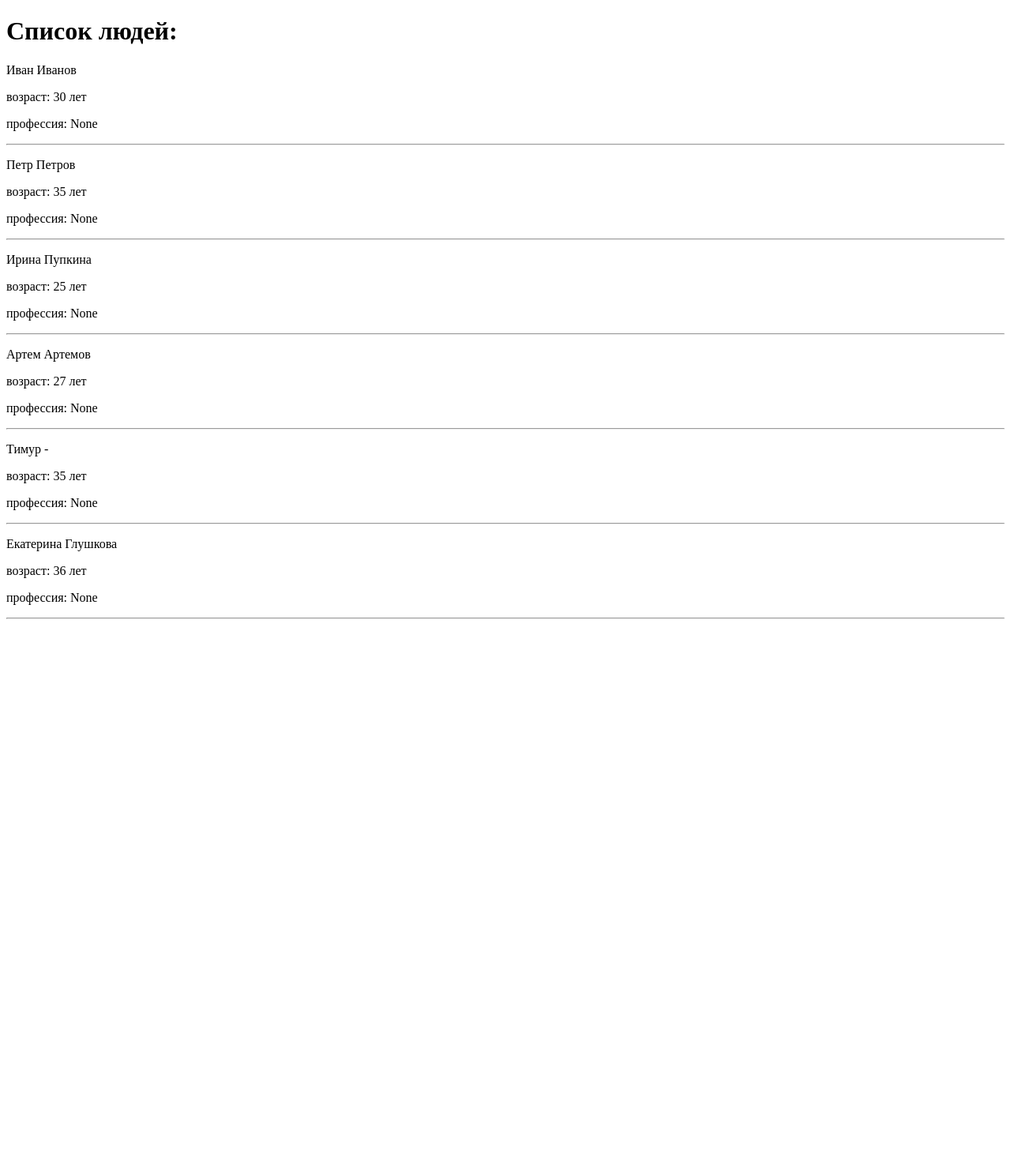
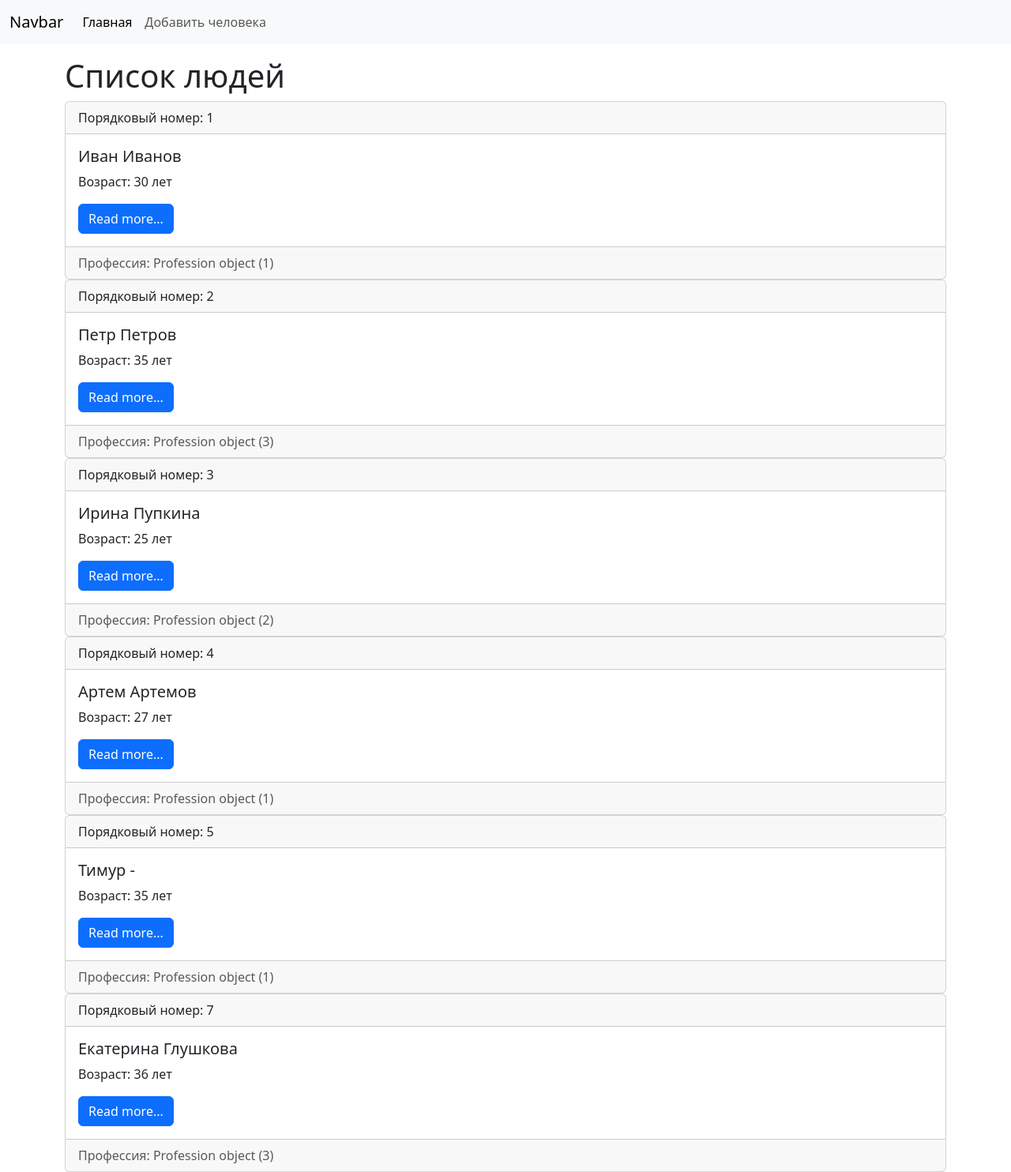
Before and after one commit to Zhenua82/django_project, a Django app: page /news/homework/home/ in a window 1280 px wide. Shown: the whole page at 79% size. Before the commit the page ends 784 px from the top, so only its background shows below. Run offline with Django 4.2, Linux system fonts and the light colour scheme; data comes from the database, SQL or seed files in the repository; both versions use the stored data as it was after the commit.

Commit message:
шаблоны дз

```diff
--- a/NewsProject/NewsPoject/homework/models.py
+++ b/NewsProject/NewsPoject/homework/models.py
@@ -5,11 +5,19 @@
     Name = models.CharField(max_length=150, verbose_name='Имя')
     Last_name = models.TextField(blank=True, verbose_name='Фамилия')
     age = models.IntegerField(verbose_name='Возраст')
-    profession = models.CharField(max_length=150, verbose_name='Профессия')
+    profession = models.CharField(max_length=150)
     photo = models.ImageField(upload_to='media/%Y/%m/%d', verbose_name='Фото')
     is_published = models.BooleanField(default=True, verbose_name='Публикация')
-
+    profess = models.ForeignKey('Profession', on_delete=models.PROTECT, null=True, verbose_name='Профессия')
     class Meta:
         verbose_name='людей'
         verbose_name_plural='Люди'
         ordering = ['id']
+
+class Profession(models.Model):
+    title = models.CharField(max_length=150, db_index=True, verbose_name='Профессия')
+
+    class Meta:
+        verbose_name = 'Профессия'
+        verbose_name_plural = 'Профессии'
+        ordering = ['title']
--- a/NewsProject/NewsPoject/homework/templates/homework/home.html
+++ b/NewsProject/NewsPoject/homework/templates/homework/home.html
@@ -1,19 +1,57 @@
-<!DOCTYPE html>
+<!doctype html>
 <html lang="en">
   <head>
-    <meta charset="UTF-8">
+    <meta charset="utf-8">
+    <meta name="viewport" content="width=device-width, initial-scale=1">
     <title>{{ title }}</title>
+    <link href="https://cdn.jsdelivr.net/npm/bootstrap@5.3.0-alpha3/dist/css/bootstrap.min.css" rel="stylesheet" integrity="sha384-KK94CHFLLe+nY2dmCWGMq91rCGa5gtU4mk92HdvYe+M/SXH301p5ILy+dN9+nJOZ" crossorigin="anonymous">
   </head>
   <body>
-<h1>{{ title2 }}</h1>
+
+      <nav class="navbar navbar-expand-lg bg-body-tertiary">
+      <div class="container-fluid">
+        <a class="navbar-brand" href="#">Navbar</a>
+        <button class="navbar-toggler" type="button" data-bs-toggle="collapse" data-bs-target="#navbarNav" aria-controls="navbarNav" aria-expanded="false" aria-label="Toggle navigation">
+          <span class="navbar-toggler-icon"></span>
+        </button>
+        <div class="collapse navbar-collapse" id="navbarNav">
+          <ul class="navbar-nav">
+            <li class="nav-item">
+              <a class="nav-link active" aria-current="page" href="#">Главная</a>
+            </li>
+            <li class="nav-item">
+              <a class="nav-link" href="#">Добавить человека</a>
+            </li>
+          </ul>
+        </div>
+      </div>
+    </nav>
+
+      <div class="container mt-3">
+          <h1> {{title}}</h1>
+          <div class="row">
+              <div class="col-md-12">
+
                   {% for i in human %}
-        <div>
-            <p> {{i.Name}} {{i.Last_name}}</p>
-            <p> возраст: {{i.age}} лет</p>
-            <p> профессия: {{i.profession}}</p>
+             <div class="card 3">
+                  <div class="card-header">
+                      Порядковый номер: {{ i.id }}
                   </div>
-        <hr>
+                  <div class="card-body">
+                    <h5 class="card-title">{{i.Name}} {{i.Last_name}}</h5>
+                    <p class="card-text">Возраст: {{i.age}} лет</p>
+                    <a href="#" class="btn btn-primary">Read more...</a>
+                  </div>
+                  <div class="card-footer text-body-secondary">
+                     Профессия: {{i.profess}}
+                  </div>
+            </div>
               {% endfor %}
 
+              </div>
+          </div>
+      </div>
+
+    <script src="https://cdn.jsdelivr.net/npm/bootstrap@5.3.0-alpha3/dist/js/bootstrap.bundle.min.js" integrity="sha384-ENjdO4Dr2bkBIFxQpeoTz1HIcje39Wm4jDKdf19U8gI4ddQ3GYNS7NTKfAdVQSZe" crossorigin="anonymous"></script>
   </body>
 </html>
```
Also changed, not shown: NewsProject/NewsPoject/homework/admin.py (+10 -2 lines), NewsProject/NewsPoject/News/migrations/0005_alter_category_options.py (added), NewsProject/NewsPoject/db.sqlite3, NewsProject/NewsPoject/homework/migrations/0002_alter_human_options_alter_human_last_name_and_more.py (deleted), NewsProject/NewsPoject/homework/migrations/0002_profession_alter_human_options_alter_human_last_name_and_more.py (added). Lines whose indentation alone changed are shown as unchanged.
